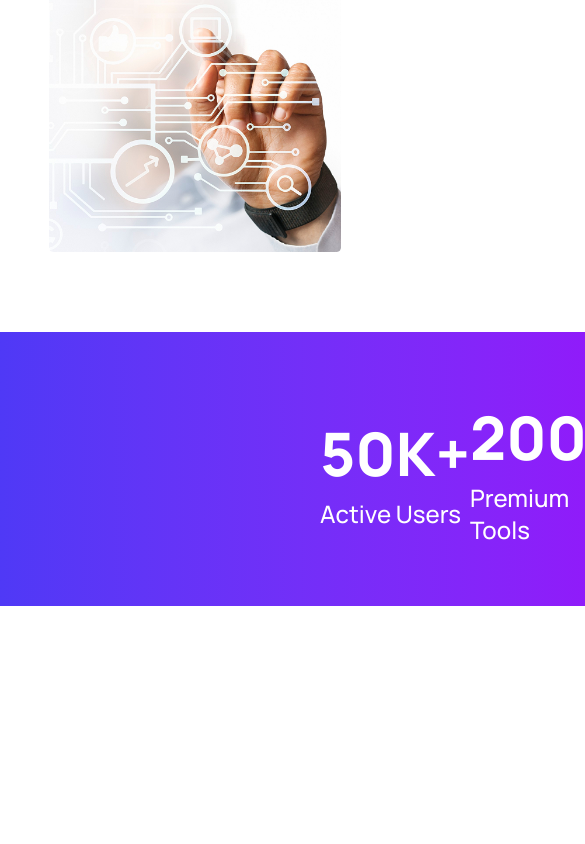
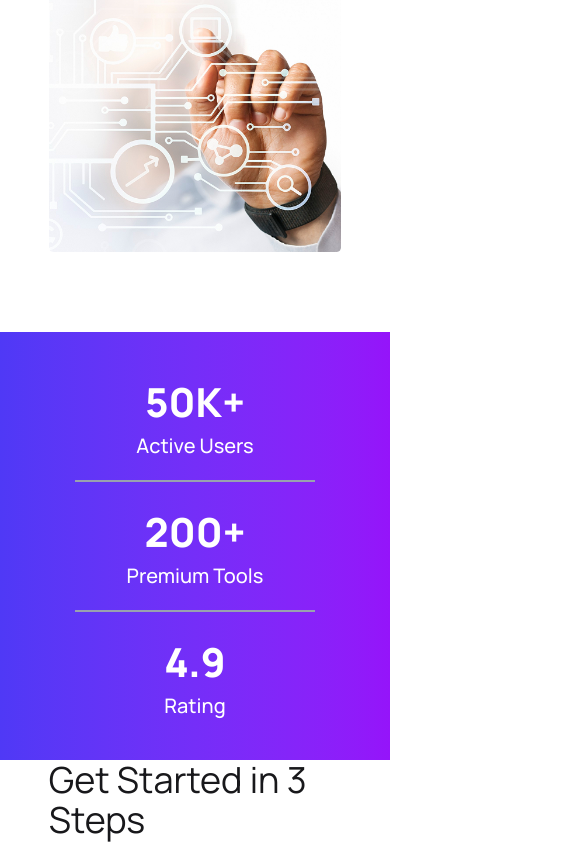
Before and after one commit to ashiqurrhmn/DigiTools, a React (Vite) app: page / in a window 390 px wide. Shown: the part 698-1542 px from the top of the page, 585 px wide, since content can reach past the window. Before the commit the page ends 1304 px from the top, so only its background shows below. Built offline with nearby package versions, Linux system fonts and the light colour scheme.

Commit message:
responsive status section

```diff
--- a/src/App.jsx
+++ b/src/App.jsx
@@ -3,6 +3,7 @@ import './App.css'
 import Banner from './components/Banner'
 import Navbar from './components/Navbar'
 import Status from './components/Status'
+import Steps from './components/Steps'
 
 function App() {
 
@@ -13,6 +14,7 @@ function App() {
 
 
     <Status />
+    <Steps />
     </>
   )
 }
--- a/src/components/Status.jsx
+++ b/src/components/Status.jsx
@@ -2,7 +2,8 @@ import React from "react";
 
 const Status = () => {
   return (
-    <div className="bg-linear-to-r from-[#4F39F6] to-[#9514FA] flex items-center justify-between px-80 py-15 mt-20">
+    <>
+    <div className="bg-linear-to-r from-[#4F39F6] to-[#9514FA] flex-wrap items-center justify-between px-80 py-15 mt-20  hidden lg:flex">
       <div>
         <h1 className="text-[60px] text-white font-extrabold">50K+</h1>
         <p className="text-2xl font-medium text-white">Active Users</p>
@@ -18,6 +19,23 @@ const Status = () => {
         <p className="text-2xl font-medium text-white">Rating</p>
       </div>
     </div>
+    <div className="bg-linear-to-r from-[#4F39F6] to-[#9514FA] flex flex-col items-center text-center py-10 mt-20 gap-5 lg:hidden">
+      <div>
+        <h1 className="text-[40px] text-white font-extrabold">50K+</h1>
+        <p className="text-xl font-medium text-white">Active Users</p>
+      </div>
+      <div className="w-60 h-0.5 bg-gray-400"></div>
+      <div>
+        <h1 className="text-[40px] text-white font-extrabold">200+</h1>
+        <p className="text-xl font-medium text-white">Premium Tools</p>
+      </div>
+      <div className="w-60 h-0.5 bg-gray-400"></div>
+      <div>
+        <h1 className="text-[40px] text-white font-extrabold">4.9</h1>
+        <p className="text-xl font-medium text-white">Rating</p>
+      </div>
+    </div>
+  </>
   );
 };
 
--- /dev/null
+++ b/src/components/Steps.jsx
@@ -0,0 +1,14 @@
+import React from 'react';
+
+const Steps = () => {
+    return (
+        <div className='w-9/12 mx-auto'>
+            <div>
+                <h3 className='text-4xl'>Get Started in 3 Steps</h3>
+            </div>
+
+        </div>
+    );
+};
+
+export default Steps;
```
